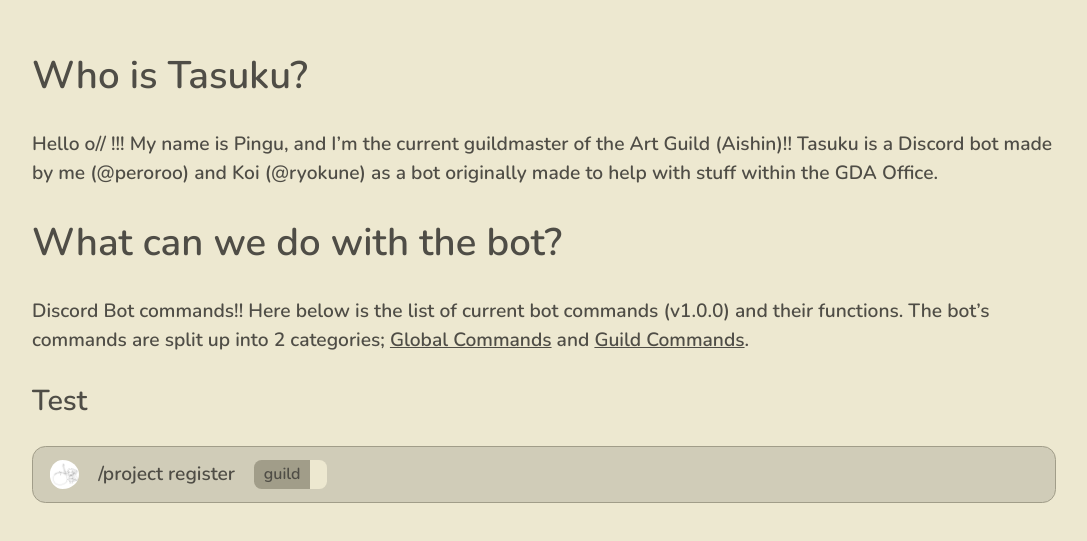
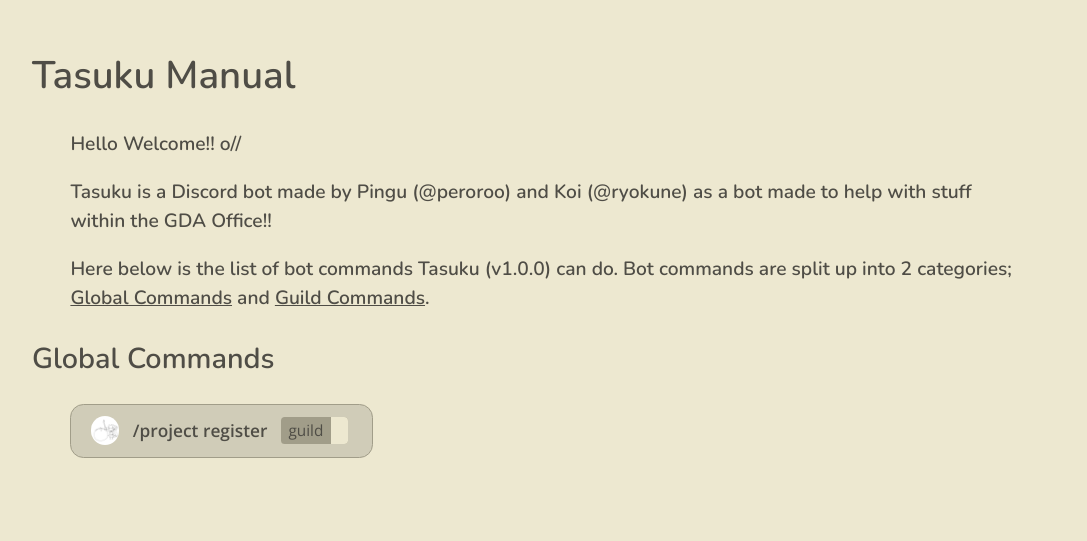
Before and after one commit to perororoo/tasuku-manual, a React (Vite) app: page / in a window 1280 px wide. Shown: the part 145-686 px from the top of the page, without its empty margins (96-1183 px from the left). Built offline with nearby package versions, Linux system fonts and the light colour scheme.

Commit message:
Complete MiniDiscord Module

```diff
--- a/src/App.css
+++ b/src/App.css
@@ -4,6 +4,18 @@
 
 .default-font {
   color: #4f4d46;
+}
+
+div.simpleTextBlock {
+  margin-inline: 2em;
+}
+
+.open-sans-normal {
+  font-family: "Open Sans", sans-serif;
+  font-optical-sizing: auto;
+  font-weight: 400;
+  font-style: normal;
+  font-variation-settings: "wdth" 100;
 }
 
 .nunito-normal {
--- a/src/App.tsx
+++ b/src/App.tsx
@@ -5,18 +5,19 @@
   return (
     <>
       <div>
-        <h1 className="default-font nunito-semibold">Who is Tasuku?</h1>
-        <p className="default-font nunito-normal">Hello o// !!! My name is Pingu, and I’m the current guildmaster of the Art Guild (Aishin)!! Tasuku is a Discord bot made by me (@peroroo) and Koi (@ryokune) as a bot originally made to help with stuff within the GDA Office.</p>
+        <h1 className="default-font nunito-semibold">Tasuku Manual</h1>
+        <div className="simpleTextBlock">
+          <p className="default-font nunito-normal">Hello Welcome!! o//</p>
+          <p className="default-font nunito-normal">Tasuku is a Discord bot made by Pingu (@peroroo) and Koi (@ryokune) as a bot made to help with stuff within the GDA Office!!</p>
+          <p className="default-font nunito-normal">Here below is the list of bot commands Tasuku (v1.0.0) can do. Bot commands are split up into 2 categories; <u><strong>Global Commands</strong></u> and <u><strong>Guild Commands</strong></u>.</p>
+        </div>
       </div>
 
       <div>
-        <h1 className="default-font nunito-semibold">What can we do with the bot?</h1>
-        <p className="default-font nunito-normal">Discord Bot commands!! Here below is the list of current bot commands (v1.0.0) and their functions. The bot’s commands are split up into 2 categories; <u><strong>Global Commands</strong></u> and <u><strong>Guild Commands</strong></u>.</p>
-      </div>
-
-      <div>
-        <h2 className="default-font nunito-semibold">Test</h2>
-        <MiniDiscord />
+        <h2 className="default-font nunito-semibold">Global Commands</h2>
+          <div className="simpleTextBlock">
+            <MiniDiscord commandName="/project register" fields={["guild"]} />
+          </div>
       </div>
     </>
   );
--- a/src/MiniDiscord.css
+++ b/src/MiniDiscord.css
@@ -1,67 +1,62 @@
 div.cmdContainer {
-  display: flex;
+  align-content: center;
+  border-color: #a19d89;
+  border-radius: 0.7em;
   border-style: solid;
   border-width: 1.2px;
-  border-color: #a19d89;
-  border-radius: 0.7em;
-  padding: 0.7em;
+  column-gap: 0.7em;
+  display: inline-flex;
+  flex-wrap: wrap;
   min-width: 0;
-  height: 1.5em;
-  align-content: center;
+  padding-block: 0.3em;
+  padding-left: 1em;
+  padding-right: 1.25em;
 }
 
 div.cmdFieldContainer {
-  display: flex;
-  border-bottom-left-radius: 0.4em;
-  border-top-left-radius: 0.4em;
-  min-width: 10px;
-  padding: 0.25em;
-  height: 1em;
   align-content: center;
   align-self: center;
-}
-
-div.cmdFieldContainer {
+  border-radius: 0.2em;
   display: flex;
-  border-bottom-left-radius: 0.4em;
-  border-top-left-radius: 0.4em;
+  height: 1em;
+  padding-block: 0.2em;
+  padding-left: 0.4em;
+  padding-right: 0;
+  margin-block: 0.3em;
   min-width: 10px;
-  padding: 0.25em;
-  height: 1em;
-  align-content: center;
-  align-self: center;
 }
 
 div.cmdFieldInputContainer {
-  display: flex;
-  border-bottom-right-radius: 0.4em;
-  border-top-right-radius: 0.4em;
-  width: 0.4em;
-  padding: 0.25em;
-  height: 1em;
   align-content: center;
   align-self: center;
+  border-bottom-right-radius: 0.2em;
+  border-top-right-radius: 0.2em;
+  display: flex;
+  height: 1em;
+  margin-left: 0.4em;
+  padding: 0.2em;
+  page-break-inside: avoid;
+  width: 0.5em;
 }
 
 img.botIcon {
+  align-self: center;
   border-radius: 100%;
-  max-width: 100%;
-  max-height: 100%;
-  align-self: center;
-  padding-left: 0.2em;
+  margin-block: 0.3em;
+  max-height: 1.5em;
+  max-width: 1.5em;
 }
 
 p.cmdName {
   align-self: center;
-  padding-inline: 1em;
-  margin-block-start: 0;
-  margin-block-end: 0;
+  font-size: 90%;
+  font-weight: 600;
+  margin-block: 0.3em;
 }
 
 p.cmdField {
-  font-size: medium;
   align-self: center;
-  padding-inline: 0.3em;
-  margin-block-start: 0;
-  margin-block-end: 0;
+  font-size: 80%;
+  margin-block: 0.3em;
+  overflow: hidden;
 }
--- a/src/MiniDiscord.tsx
+++ b/src/MiniDiscord.tsx
@@ -1,16 +1,22 @@
 import './MiniDiscord.css';
 import botIcon from "/public/tomato.png";
 
-function MiniDiscord() {
+interface Props{
+  commandName : string;
+  fields : string[];
+}
+
+function MiniDiscord({ commandName, fields }: Props) {
   return (
     <>
       <div className="cmdContainer secondary-color">
         <img src={botIcon} className="botIcon" />
-        <p className="nunito-semibold default-font cmdName">/project register</p>
-        <div className="cmdFieldContainer tertiary-color">
-            <p className="nunito-normal default-font cmdField">guild</p>
-        </div><div className="cmdFieldInputContainer primary-color" />
-
+        <p className="open-sans-normal default-font cmdName">{ commandName }</p>
+        {fields.map((field) => (
+          <div className="cmdFieldContainer tertiary-color">
+            <p className="open-sans-normal default-font cmdField">{field}</p><div className="cmdFieldInputContainer primary-color" />
+          </div>
+        ))}
       </div>
     </>
   );
```
